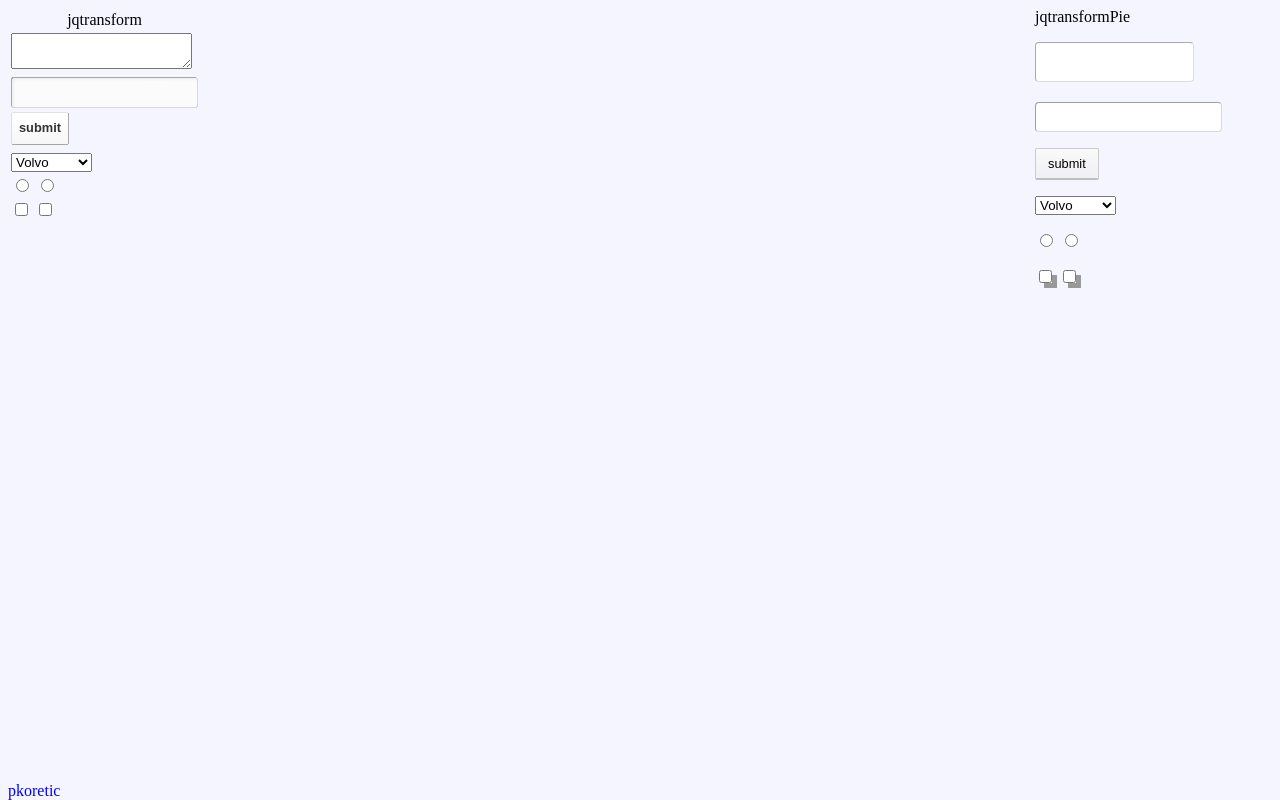
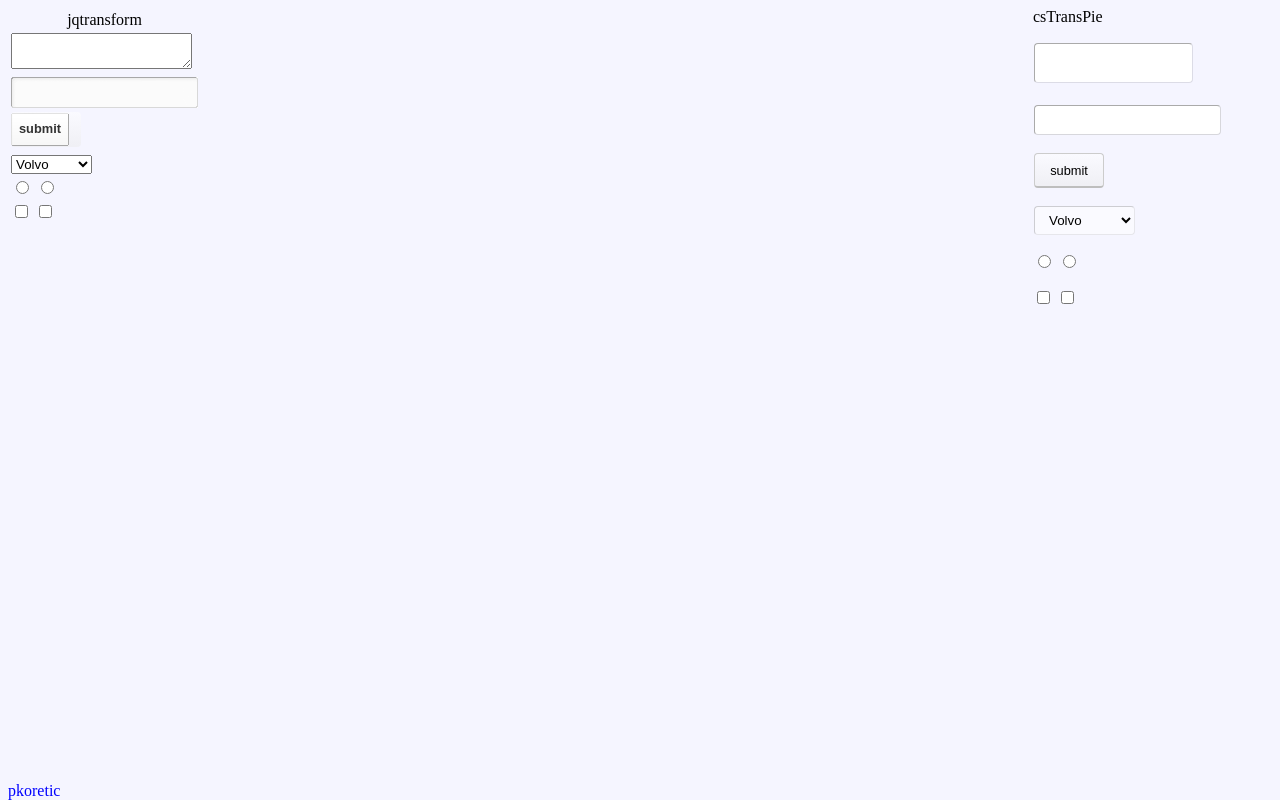
Before and after one commit to pkoretic/csDefault, a plain HTML site: page demo.html in a window 1280 px wide. Drawn offline with nearby package versions, Linux system fonts and the light colour scheme.

Commit message:
csTransPie

```diff
--- /dev/null
+++ b/csTransPie.css
@@ -0,0 +1,41 @@
+
+.transpie input[type=text]{ margin:1px; border-style:solid; height:20px; padding:4px; border-radius:4px; border-width:1px;outline: none;border-left-color:#AAAAAA;border-top-color:#AAAAAA;border-bottom-color:#D7D7DC;border-right-color:#D7D7DC; behavior: url(PIE.htc);}
+.transpie input[type=text]:hover{ border-left-color:#D2D2DC;border-top-color:#D2D2DC; border-bottom-color:#E6E6F0;  border-right-color:#E6E6F0;}
+
+.transpie textarea{ margin:1px; border-style:solid; font:0.8em Arial; resize:none; overflow:hidden; padding:4px;border-radius:4px; border-width:1px;  outline: none;  border-top-color:#AAAAAA; border-right-color:#DCDCE6;border-bottom-color:#DCDCE6; border-left-color:#AAAAAA; behavior: url(PIE.htc);}
+.transpie textarea:hover{ border-left-color:#CDCDD2; border-top-color:#CDCDD2; border-bottom-color:#F0F0FA;  border-right-color:#F0F0FA;}
+
+.transpie input[type=button],input[type=submit],button
+	{
+	  margin:1px;
+	  outline:none;
+	  cursor:pointer;
+	  background-color:#EFEFEF;
+	  background: -o-linear-gradient(bottom, #F0F0F5 5%, #FAFAFF 100%);
+	  background: -moz-linear-gradient(bottom, #F0F0F5 5%, #FAFAFF 100%);
+	  background: -webkit-linear-gradient(bottom, #F0F0F5 5%, #FAFAFF 100%);
+	  -pie-background: linear-gradient(bottom, #F0F0F5 5%, #FAFAFF 100%);
+	  border-style:solid;
+	  border-radius:4px;
+	  border-width:1px;  border-bottom-width:2px;
+	  border-color:#CCC; border-bottom-color:#BEBEBE;
+	  font:0.8em Arial;
+	  width:70px; height:35px; /*padding:7px 15px;*/
+	  behavior: url(PIE.htc);
+	}
+.transpie input[type=button]:hover,input[type=submit]:hover,button:hover{border-color:#AAAAAA;color:#333}
+.transpie input[type=button]:active,input[type=submit]:active,button:active{border-color:lightgray; border-bottom-width:2px;  behavior: url(PIE.htc);  }
+
+.transpie select
+{
+  margin:1px;
+  border-style:solid;
+  outline:none;
+  padding:5px 10px;
+  border-width:1px;
+  border-left-color:#CDCDD2; border-top-color:#CDCDD2; border-bottom-color:#E6E6EB;  border-right-color:#E6E6EB;
+  background-color:#FAFAFF;
+  border-radius:4px;
+  overflow:hidden;
+  /*behavior: url(PIE.htc); */ /* border-radius creates a bug in ie < 9 */
+}
--- a/demo.html
+++ b/demo.html
@@ -2,65 +2,13 @@
 <html>
 <head>
 <meta charset="utf-8" />
-<title>jqtransformPie demo</title>
+<title>csTransPie demo</title>
 <link rel="stylesheet" href="jqtransform.css" />
+<link rel="stylesheet" href="csTransPie.css" />
 <script src="http://code.jquery.com/jquery-1.7.1.min.js"></script>
 <script src="jqtransform.js"></script>
-<style type="text/css">
-.trans{display:hidden;} /*jqtransform will display it when ready*/
-
-.transpie input[type=text]{  height:20px; padding:4px; border-radius:4px; border-width:1px;outline: none;border-left-color:#F0F0F5; border-top-color:#F0F0F5;border-bottom-color:#D7D7DC;border-right-color:#D7D7DC;}
-.transpie input[type=text]:hover{ border-left-color:white;border-top-color:white; border-bottom-color:#F0F0FA;  border-right-color:#F0F0FA;}
-
-.transpie textarea{ font:0.8em Arial; resize:none; overflow:hidden; padding:4px;border-radius:4px; border-width:1px;  outline: none;  border-top-color:#AAAAAA; border-right-color:#DCDCE6;border-bottom-color:#DCDCE6; border-left-color:#AAAAAA;}
-.transpie textarea:hover{ border-left-color:#CDCDD2; border-top-color:#CDCDD2; border-bottom-color:#F0F0FA;  border-right-color:#F0F0FA;}
-
-.transpie input[type=button],input[type=submit],button
-	{
-	  outline:none;
-	  cursor:pointer; border-radius:2px;
-	  background-color:#EFEFEF;
-	  background: -o-linear-gradient(bottom, #F0F0F5 5%, #FAFAFA 100%);
-	  background: -moz-linear-gradient(bottom, #F0F0F5 5%, #FAFAFA 100%);
-	  background: -webkit-linear-gradient(bottom, #F0F0F5 5%, #FAFAFA 100%);
-	  -pie-background: linear-gradient(bottom, #F0F0F5 5%, #FAFAFA 100%);
-	  border-width:1px; border-style:solid; border-color:#CCC; border-bottom-color:#BEBEBE; /*AAAAAA BEBEBE*/ border-bottom-width:2px;     /*1px 2px*/
-	  font:0.8em Arial;
-	  padding:7px 12px;
-	  behavior: url(PIE.htc);
-	}
-.transpie input[type=button]:hover,input[type=submit]:hover,button:hover{border-color:#AAAAAA;color:#333}
-.transpie input[type=button]:active,input[type=submit]:active,button:active
-	{
-	  border-color:lightgray;
-	  border-bottom-width:2px;
-	  behavior: url(PIE.htc);
-	}
-
-.transpie input[type=checkbox]
-{
- outline:none;
-  border:none;
-     border: solid 1px #CCC;
-	-moz-box-shadow: 5px 5px 0px #999;
-	-webkit-box-shadow: 5px 5px 0px #999;
-        box-shadow: 5px 5px 0px #999;
-
-}
 
 
-/*firefox*/
-@-moz-document url-prefix()
-{
-.transpie textarea:hover{ border-color:red}
-}
-</style>
-<!--[if IE]>
-<style type='text/css'>
-
-
-</style>
-<![endif]-->
 </head>
 <body style="background-color:#F5F5FF"> <!--background color so that we can see nice radio and checkbox elemens-->
 
@@ -94,7 +42,7 @@
 </table>
 
 <div class="transpie" style="float:right; padding:0 50px">
-<div>jqtransformPie</div>
+<div>csTransPie</div>
 <p><textarea></textarea></p>
 <p><input type="text"></p>
 <p><input type="button" value="submit"/></p>
@@ -110,6 +58,7 @@
 <p>
 <input type="checkbox" name="vehicle" value="Bike" />
 <input type="checkbox" name="vehicle" value="Car" /></td></tr></p>
+
 </div>
 
 <div style="position:absolute;bottom:0; color:blue">pkoretic</div>
```
Also changed, not shown: 1 other file.
